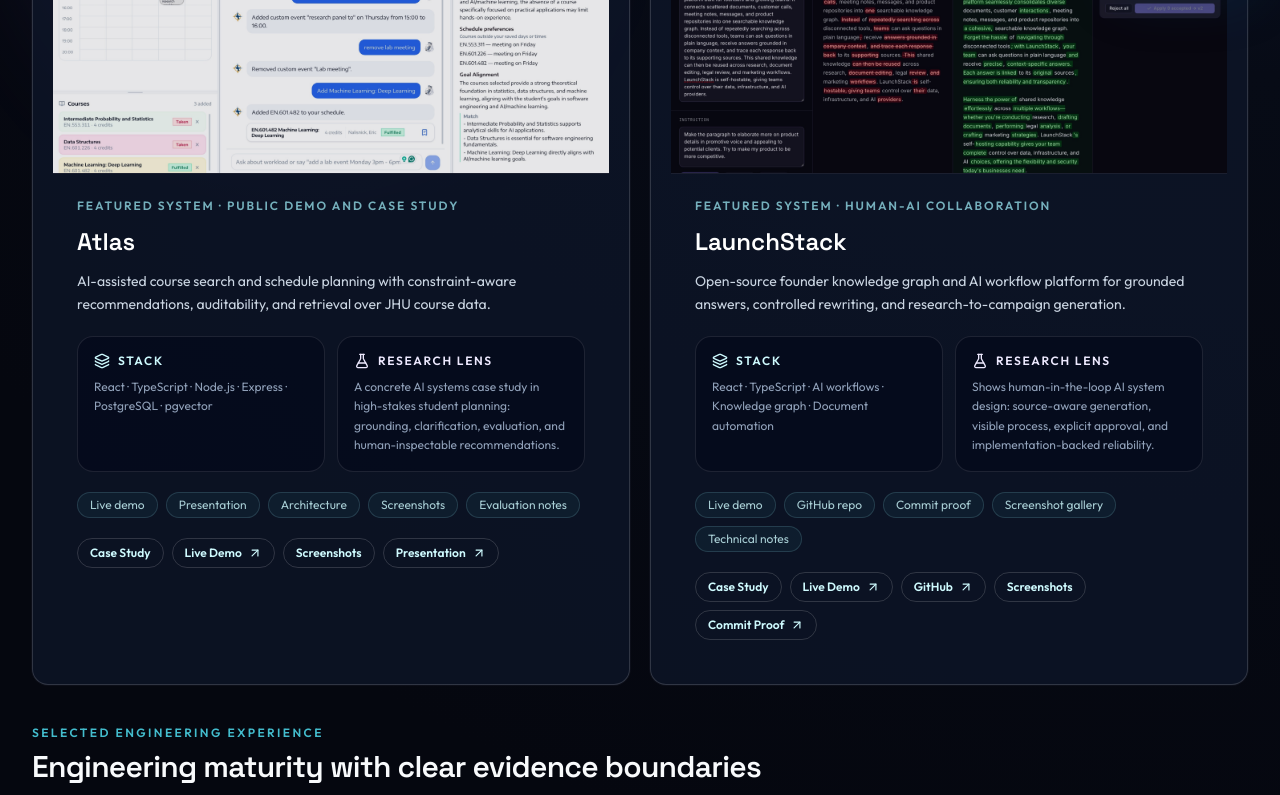
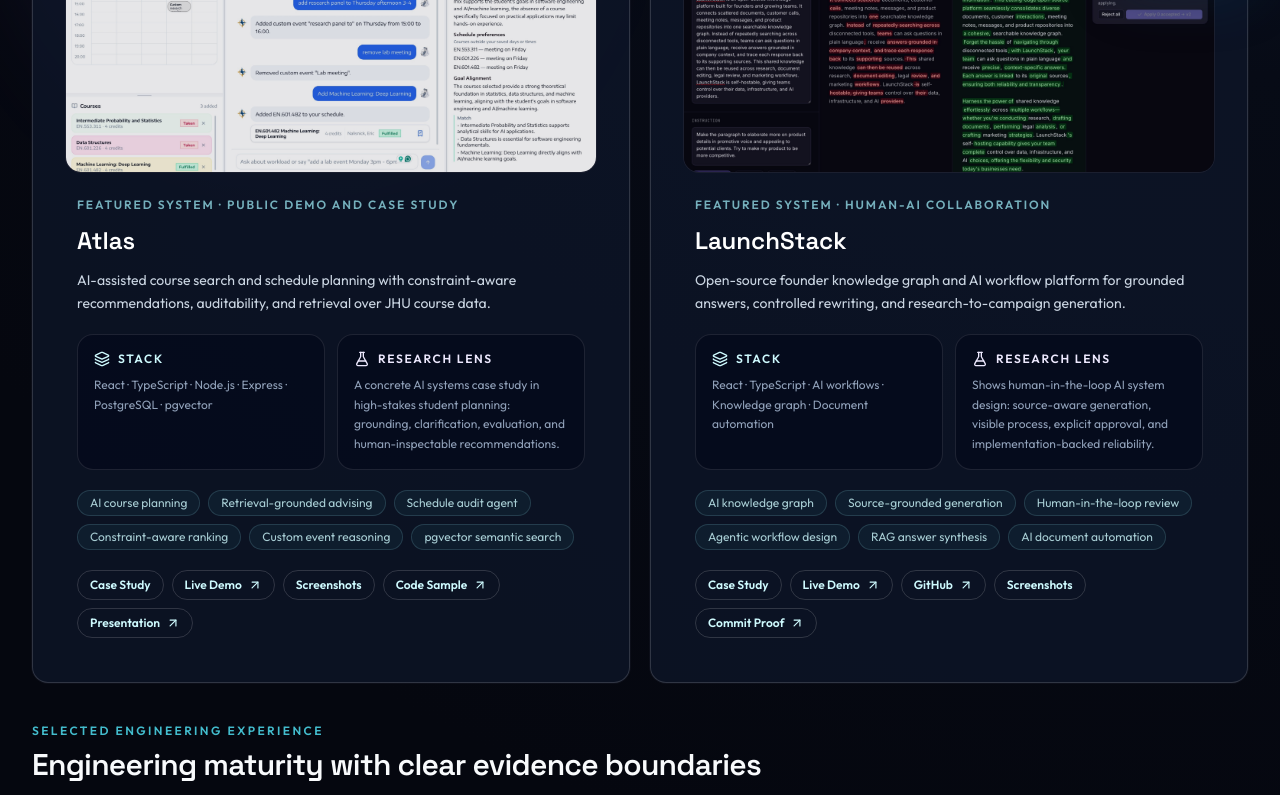
Before and after one commit to JunzheShi0702/personal-website, a React (Vite) app in the folder client/: page /projects in a window 1280 px wide. Shown: the part 796-1591 px from the top of the page. Built offline with nearby package versions, Linux system fonts and the light colour scheme.

Commit message:
small fix on uiux

```diff
--- a/client/src/components/layout/SiteLayout.tsx
+++ b/client/src/components/layout/SiteLayout.tsx
@@ -15,6 +15,7 @@ export function SiteLayout() {
     const target = document.getElementById(targetId)
     if (!target) return false
     const targetHasFrame =
+      target.dataset.jumpHighlight === 'frame' ||
       target.classList.contains('border') ||
       Array.from(target.classList).some((className) => className.startsWith('border-'))
     const titleTarget = target.matches('h1, h2, h3, h4, [data-section-title]')
--- a/client/src/content/siteContent.ts
+++ b/client/src/content/siteContent.ts
@@ -78,11 +78,23 @@ export const flagshipProjects: FlagshipProject[] = [
     researchRelevance:
       'A concrete AI systems case study in high-stakes student planning: grounding, clarification, evaluation, and human-inspectable recommendations.',
     stack: ['React', 'TypeScript', 'Node.js', 'Express', 'PostgreSQL', 'pgvector'],
-    evidence: ['Live demo', 'Presentation', 'Architecture', 'Screenshots', 'Evaluation notes'],
+    evidence: [
+      'AI course planning',
+      'Retrieval-grounded advising',
+      'Schedule audit agent',
+      'Constraint-aware ranking',
+      'Custom event reasoning',
+      'pgvector semantic search',
+    ],
     links: [
       { label: 'Case Study', href: '/projects/atlas' },
       { label: 'Live Demo', href: 'https://team-02-frontend.onrender.com/', external: true },
       { label: 'Screenshots', href: '/projects/atlas#evidence' },
+      {
+        label: 'Code Sample',
+        href: 'https://github.com/JunzheShi0702/atlas-custom-schedule-events',
+        external: true,
+      },
       {
         label: 'Presentation',
         href: '/ppt/AI%20Enabled%20SWE%20Final%20Presentation.pptx',
@@ -105,7 +117,14 @@ export const flagshipProjects: FlagshipProject[] = [
     researchRelevance:
       'Shows human-in-the-loop AI system design: source-aware generation, visible process, explicit approval, and implementation-backed reliability.',
     stack: ['React', 'TypeScript', 'AI workflows', 'Knowledge graph', 'Document automation'],
-    evidence: ['Live demo', 'GitHub repo', 'Commit proof', 'Screenshot gallery', 'Technical notes'],
+    evidence: [
+      'AI knowledge graph',
+      'Source-grounded generation',
+      'Human-in-the-loop review',
+      'Agentic workflow design',
+      'RAG answer synthesis',
+      'AI document automation',
+    ],
     links: [
       { label: 'Case Study', href: '/projects/pdr-ai' },
       { label: 'Live Demo', href: 'https://launch-stack-web.vercel.app/', external: true },
--- a/client/src/pages/AtlasCaseStudyPage.tsx
+++ b/client/src/pages/AtlasCaseStudyPage.tsx
@@ -129,6 +129,14 @@ export function AtlasCaseStudyPage() {
             className="text-sm font-semibold text-cyan-100/90 transition hover:text-cyan-50"
           >
             Download Presentation
+          </a>
+          <a
+            href="https://github.com/JunzheShi0702/atlas-custom-schedule-events"
+            target="_blank"
+            rel="noreferrer"
+            className="text-sm font-semibold text-cyan-100/90 transition hover:text-cyan-50"
+          >
+            View Code Sample
           </a>
           <a
             href="/projects/pdr-ai"
--- a/client/src/pages/HomePage.tsx
+++ b/client/src/pages/HomePage.tsx
@@ -210,8 +210,8 @@ export function HomePage() {
 
       <section className="space-y-5">
         <SectionTitle
-          eyebrow="Featured Projects"
-          title="Top Featured Projects - Click Into Evidence"
+          eyebrow="Click Into Evidence"
+          title="Featured AI Projects"
           subtitle="The homepage stays light; each card exposes enough proof to invite inspection."
         />
         <div className="grid gap-4">
--- a/client/src/pages/PdrCaseStudyPage.tsx
+++ b/client/src/pages/PdrCaseStudyPage.tsx
@@ -461,7 +461,7 @@ export function PdrCaseStudyPage() {
         </div>
       </section>
 
-      <section id="evidence" className="space-y-4 scroll-mt-28">
+      <section id="evidence" data-jump-highlight="frame" className="space-y-4 scroll-mt-28">
         <ControlledRewriteProof />
         <ResearchToCampaignProof />
       </section>
--- a/client/src/pages/ProjectsPage.tsx
+++ b/client/src/pages/ProjectsPage.tsx
@@ -66,7 +66,7 @@ export function ProjectsPage() {
         <div className="grid gap-5 lg:grid-cols-2">
           {flagshipProjects.map((project) => (
             <BentoCard key={project.title} className="overflow-hidden p-0">
-              <div className="relative aspect-[16/9] overflow-hidden border-b border-white/10 bg-slate-950">
+              <div className="relative m-3 mb-0 aspect-[16/9] overflow-hidden rounded-2xl border border-white/10 bg-slate-950">
                 <img
                   src={project.heroImage}
                   alt=""
```
